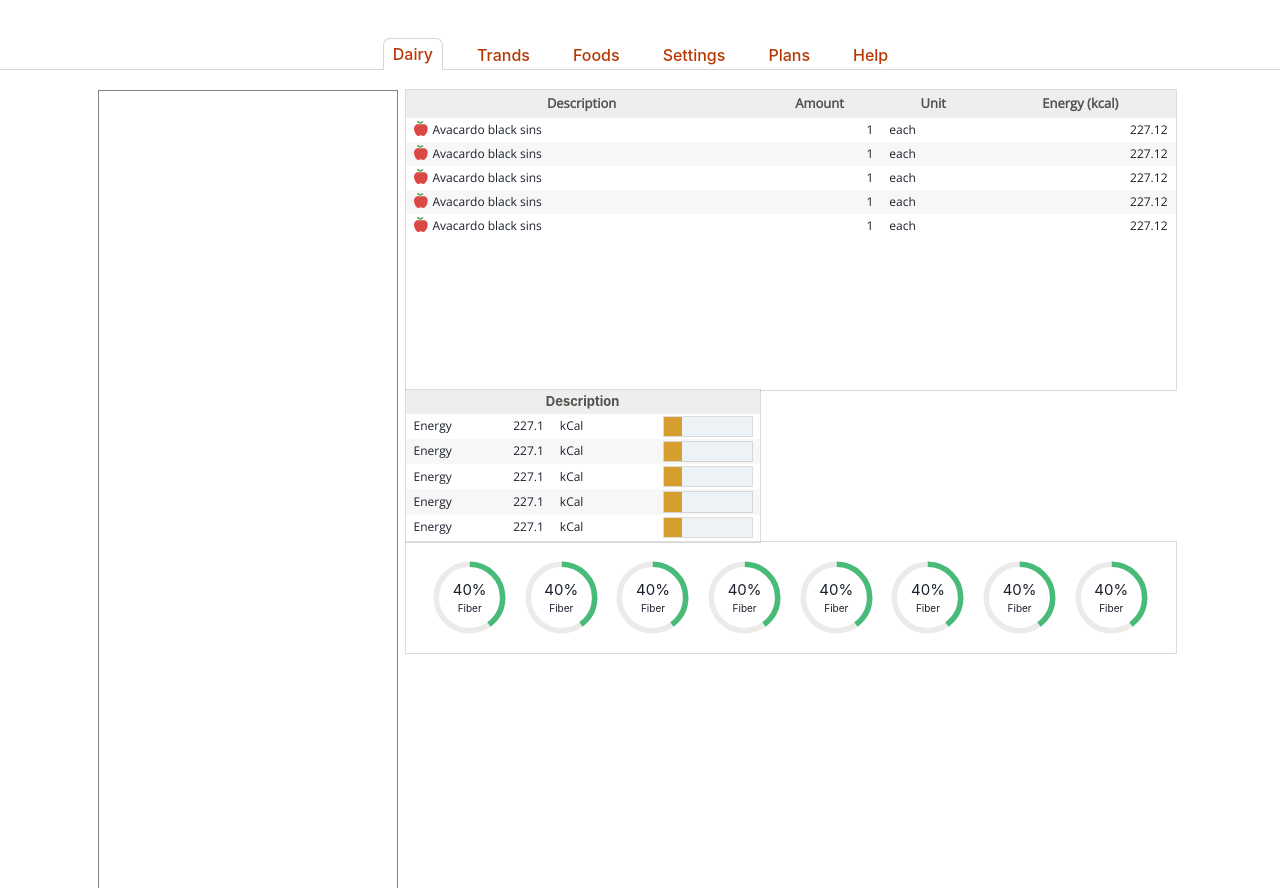
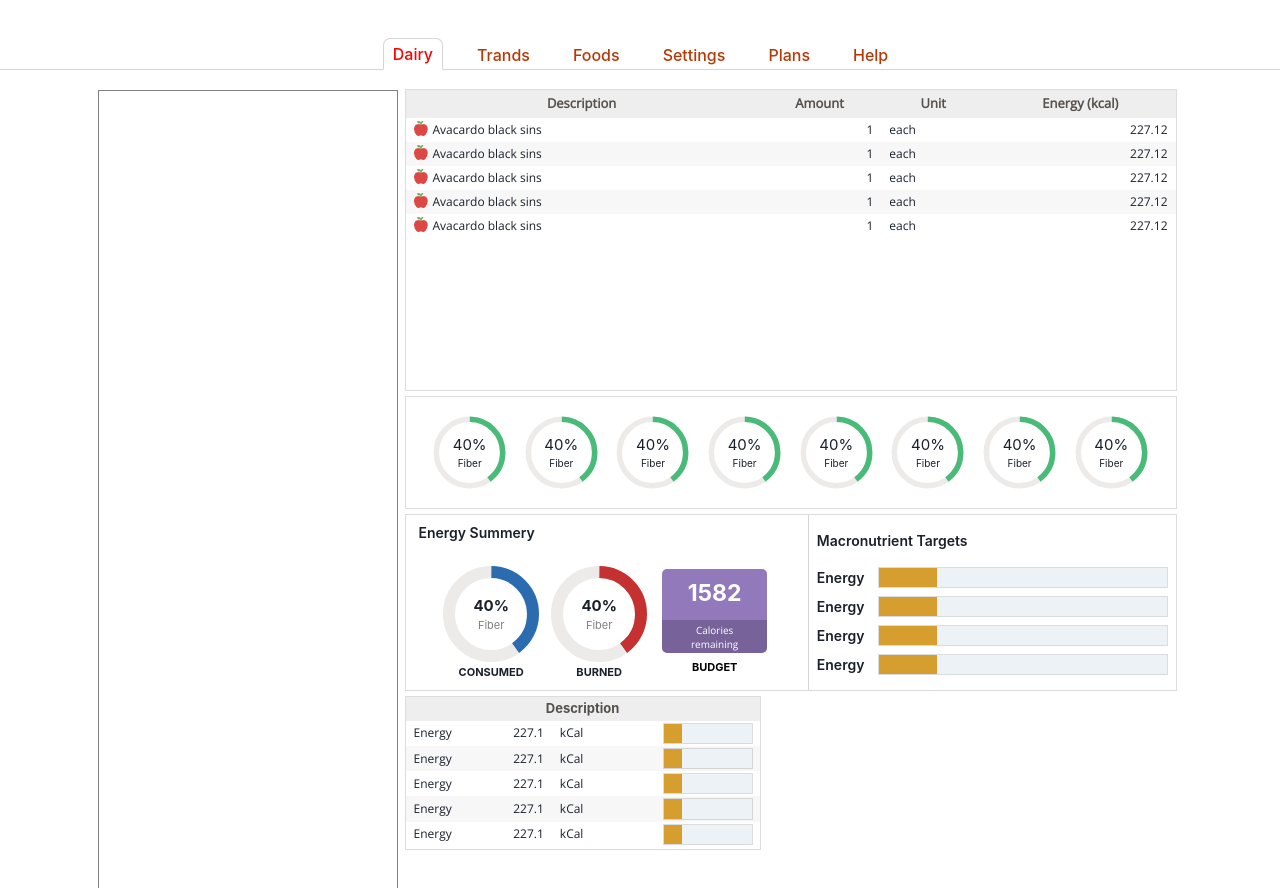
Before and after one commit to harshu878/nutrimeter, a React (Create React App) app in the folder client/: page /checkCalories in a window 1280 px wide. Shown: the top 888 px of the page. Built offline with nearby package versions, Linux system fonts and the light colour scheme.

Commit message:
some components added

```diff
--- a/client/src/components/AfterLoginPageNavbar.jsx
+++ b/client/src/components/AfterLoginPageNavbar.jsx
@@ -93,5 +93,6 @@ const StyledHStack = styled(HStack)`
   #active {
     border: 1px solid #d6d4d4;
     border-bottom: 1px solid white;
+    color: #ff0000;
   }
 `
--- /dev/null
+++ b/client/src/components/energySummery/EnergySummery.jsx
@@ -0,0 +1,97 @@
+import {
+  Box,
+  CircularProgress,
+  CircularProgressLabel,
+  HStack,
+  Text,
+  VStack,
+} from '@chakra-ui/react'
+import React from 'react'
+import MacroTargets from '../macroTargets/MacroTargets'
+import { StyledBox } from './energySummery.styles'
+
+const EnergySummery = () => {
+  return (
+    <Box
+      w="full"
+      h="175px"
+      boxShadow="rgba(0, 0, 0, 0.02) 0px 1px 3px 0px,
+    rgba(27, 31, 35, 0.15) 0px 0px 0px 1px"
+      display="grid"
+      gridTemplateColumns="1.1fr 1fr"
+    >
+      <VStack
+        h="full"
+        borderRight="1px solid #d6d4d4"
+        px="8px"
+        justifyContent="center"
+        alignItems="center"
+        spacing={4}
+      >
+        <Text fontSize={14} pl="5px" fontWeight="600" w="full">
+          Energy Summery
+        </Text>
+        <HStack>
+          <VStack spacing={0} h="115px">
+            <CircularProgress
+              size="100px"
+              thickness="12px"
+              value={40}
+              color="blue.600"
+            >
+              <CircularProgressLabel
+                style={{
+                  display: 'flex',
+                  flexDirection: 'column',
+                  justifyContent: 'center',
+                  alignItems: 'center',
+                }}
+              >
+                <p style={{ fontSize: '15px', fontWeight: 'bold' }}>40%</p>
+                <p style={{ fontSize: '11px', color: 'gray' }}>Fiber</p>
+              </CircularProgressLabel>
+            </CircularProgress>
+            <Text fontSize="11px" fontWeight="bold">
+              CONSUMED
+            </Text>
+          </VStack>
+          <VStack spacing={0} h="115px">
+            <CircularProgress
+              size="100px"
+              thickness="12px"
+              value={40}
+              color="red.600"
+            >
+              <CircularProgressLabel
+                style={{
+                  display: 'flex',
+                  flexDirection: 'column',
+                  justifyContent: 'center',
+                  alignItems: 'center',
+                }}
+              >
+                <p style={{ fontSize: '15px', fontWeight: 'bold' }}>40%</p>
+                <p style={{ fontSize: '11px', color: 'gray' }}>Fiber</p>
+              </CircularProgressLabel>
+            </CircularProgress>
+            <Text fontSize="11px" fontWeight="bold">
+              BURNED
+            </Text>
+          </VStack>
+          <StyledBox>
+            <div className="topBox">1582</div>
+            <div className="bottomBox">Calories remaining</div>
+            <Text fontSize="11px" color="black" fontWeight="bold">
+              BUDGET
+            </Text>
+          </StyledBox>
+        </HStack>
+      </VStack>
+      <HStack h="full" px="8px" justifyContent="center" alignItems="center">
+        <MacroTargets />
+      </HStack>
+    </Box>
+  )
+}
+
+export default EnergySummery
--- /dev/null
+++ b/client/src/components/energySummery/energySummery.styles.js
@@ -0,0 +1,186 @@
+import { Box } from "@chakra-ui/react";
+import styled from "styled-components";
+
+export const StyledBox = styled(Box)`
+  display: flex;
+  flex-direction: column;
+  justify-content: center;
+  align-items: center;
+  /* Font & Text */
+  font-size: 14px;
+  font-style: normal;
+  font-variant: normal;
+  font-weight: 400;
+  letter-spacing: normal;
+  line-height: normal;
+  text-decoration: none solid rgb(255, 255, 255);
+  text-align: center;
+  text-indent: 0px;
+  text-transform: none;
+  vertical-align: top;
+  white-space: normal;
+
+  /* Color & Background */
+  background-attachment: scroll;
+  background-color: rgba(0, 0, 0, 0);
+  background-image: none;
+  background-position: 0% 0%;
+  background-repeat: repeat;
+  color: rgb(255, 255, 255);
+
+  /* Box */
+  height: 115px;
+  width: 105px;
+  border: 0px none rgb(255, 255, 255);
+  border-top: 0px none rgb(255, 255, 255);
+  border-right: 0px none rgb(255, 255, 255);
+  border-bottom: 0px none rgb(255, 255, 255);
+  border-left: 0px none rgb(255, 255, 255);
+  margin: 5px;
+  padding: 0px;
+  max-height: none;
+  min-height: 0px;
+  max-width: none;
+  min-width: 0px;
+
+
+  /* Miscellaneous */
+  cursor: help;
+  visibility: visible;
+
+  .topBox {
+    /* Font & Text */
+    font-size: 23px;
+    font-style: normal;
+    font-variant: normal;
+    font-weight: 700;
+    letter-spacing: normal;
+    line-height: normal;
+    text-decoration: none solid rgb(255, 255, 255);
+    text-align: center;
+    text-indent: 0px;
+    text-transform: none;
+    white-space: normal;
+    word-spacing: 0px;
+
+    /* Color & Background */
+    background-attachment: scroll;
+    background-color: rgb(146, 121, 187);
+    background-image: none;
+    background-position: 0% 0%;
+    background-repeat: repeat;
+    color: rgb(255, 255, 255);
+
+    /* Box */
+    height: 31.2px;
+    width: 95px;
+    border: 0px none rgb(255, 255, 255);
+    border-top: 0px none rgb(255, 255, 255);
+    border-right: 0px none rgb(255, 255, 255);
+    border-bottom: 0px none rgb(255, 255, 255);
+    border-left: 0px none rgb(255, 255, 255);
+    margin: 0px;
+    padding: 10px 5px;
+    max-height: none;
+    min-height: 0px;
+    max-width: none;
+    min-width: 0px;
+
+    /* List */
+    list-style-image: none;
+    list-style-type: disc;
+    list-style-position: outside;
+
+    /* Table */
+    border-collapse: separate;
+    border-spacing: 1.6px 1.6px;
+    caption-side: top;
+    empty-cells: show;
+    table-layout: auto;
+
+    /* Miscellaneous */
+    cursor: help;
+
+    /* Effects */
+    transform: none;
+    transition: all 0s ease 0s;
+    outline-offset: 0px;
+    box-sizing: content-box;
+    resize: none;
+    text-shadow: none;
+    text-overflow: clip;
+    word-wrap: normal;
+    box-shadow: none;
+    border-top-left-radius: 5px;
+    border-top-right-radius: 5px;
+    border-bottom-left-radius: 0px;
+    border-bottom-right-radius: 0px;
+  }
+
+  .bottomBox {
+    /* Font & Text */
+    font-family: 'Open Sans', sans-serif;
+    font-size: 10px;
+    font-style: normal;
+    font-variant: normal;
+    font-weight: 400;
+    letter-spacing: normal;
+    line-height: normal;
+    text-decoration: none solid rgb(255, 255, 255);
+    text-align: center;
+    text-indent: 0px;
+    text-transform: none;
+    white-space: normal;
+    word-spacing: 0px;
+
+    /* Color & Background */
+    background-attachment: scroll;
+    background-color: rgb(119, 99, 154);
+    background-image: none;
+    background-position: 0% 0%;
+    background-repeat: repeat;
+    color: rgb(255, 255, 255);
+
+    /* Box */
+    height: 27.2px;
+    width: 79px;
+    border: 0px none rgb(255, 255, 255);
+    border-top: 0px none rgb(255, 255, 255);
+    border-right: 0px none rgb(255, 255, 255);
+    border-bottom: 0px none rgb(255, 255, 255);
+    border-left: 0px none rgb(255, 255, 255);
+    padding: 3px 13px;
+    max-height: none;
+    min-height: 0px;
+    max-width: none;
+    min-width: 0px;
+    margin-bottom: 7px;
+
+
+    /* Table */
+    border-collapse: separate;
+    border-spacing: 1.6px 1.6px;
+    caption-side: top;
+    empty-cells: show;
+    table-layout: auto;
+
+    /* Miscellaneous */
+    overflow: visible;
+    cursor: help;
+    visibility: visible;
+
+    /* Effects */
+    transform: none;
+    transition: all 0s ease 0s;
+    box-sizing: content-box;
+    resize: none;
+    text-shadow: none;
+    text-overflow: clip;
+    word-wrap: normal;
+    box-shadow: none;
+    border-top-left-radius: 0px;
+    border-top-right-radius: 0px;
+    border-bottom-left-radius: 5px;
+    border-bottom-right-radius: 5px;
+  }
+`
--- /dev/null
+++ b/client/src/components/macroTargets/MacroTargets.jsx
@@ -0,0 +1,38 @@
+import { Box, Progress, Spacer, Text, VStack } from '@chakra-ui/react'
+import React from 'react'
+
+const MacroTargets = () => {
+  return (
+    <VStack w="full">
+      <Text fontSize={14} fontWeight="600" w="full">
+        Macronutrient Targets
+      </Text>
+      <Spacer />
+      <VStack w="full">
+        {new Array(4).fill(0).map((_, ind) => (
+          <Box
+            key={ind}
+            display="grid"
+            gap="5px"
+            w="full"
+            alignItems="center"
+            gridTemplateColumns="0.2fr 1fr"
+          >
+            <Text fontWeight="600" fontSize={14}>
+              Energy
+            </Text>
+            <Progress
+              //   bg="#ffffff"
+              colorScheme="yellow"
+              height="19.25px"
+              value={20}
+              boxShadow="rgba(0, 0, 0, 0.02) 0px 1px 3px 0px, rgba(27, 31, 35, 0.15) 0px 0px 0px 1px"
+            />
+          </Box>
+        ))}
+      </VStack>
+    </VStack>
+  )
+}
+
+export default MacroTargets
--- a/client/src/index.css
+++ b/client/src/index.css
@@ -3,6 +3,7 @@
 body {
   margin: 0;
   padding: 0;
+  box-sizing: content-box;
   font-family: -apple-system, BlinkMacSystemFont, 'Segoe UI', 'Roboto', 'Oxygen',
     'Ubuntu', 'Cantarell', 'Fira Sans', 'Droid Sans', 'Helvetica Neue',
     sans-serif;
--- a/client/src/pages/diary/Diarypage.jsx
+++ b/client/src/pages/diary/Diarypage.jsx
@@ -3,15 +3,23 @@ import React from 'react'
 import CustomTable from '../../components/CustomTable/CustomTable'
 import CustomSmallTable from '../../components/CustomSmallTable/CustomSmallTable'
 import CircularProgressDisplayer from '../../components/CircularProgressDisplayer'
+import EnergySummery from '../../components/energySummery/EnergySummery'
 
 const Diarypage = () => {
   return (
     <HStack w="1085px" h="1886px" margin="auto" mt="20px" align="flex-start">
       <Box w="300px" h="1704px" border="1px solid grey"></Box>
-      <Box w="770px" h="1880px">
+      <Box
+        w="770px"
+        h="1880px"
+        display="flex"
+        flexDirection="column"
+        gap="7px"
+      >
         <CustomTable />
+        <CircularProgressDisplayer />
+        <EnergySummery />
         <CustomSmallTable />
-        <CircularProgressDisplayer />
       </Box>
     </HStack>
   )
```
